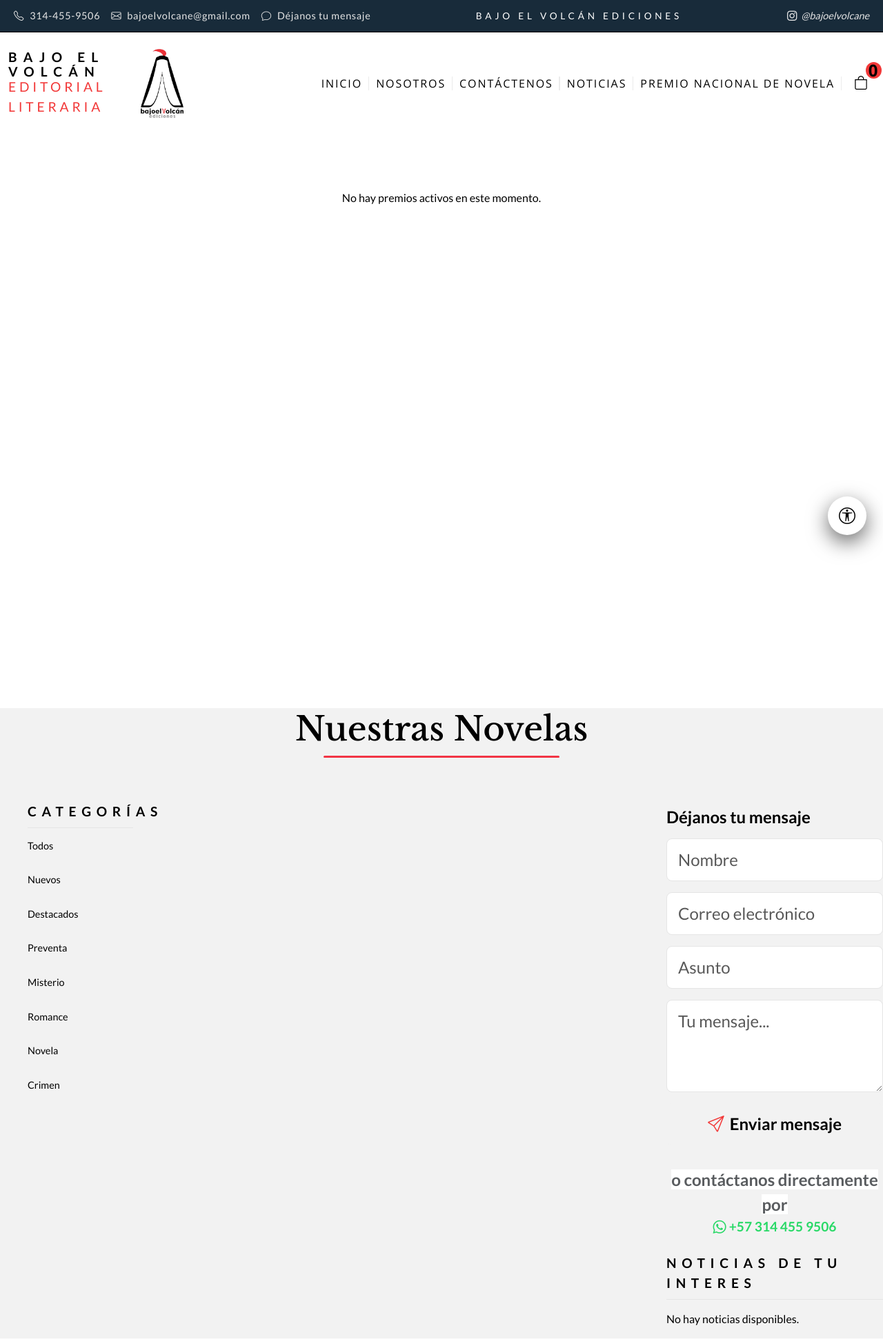
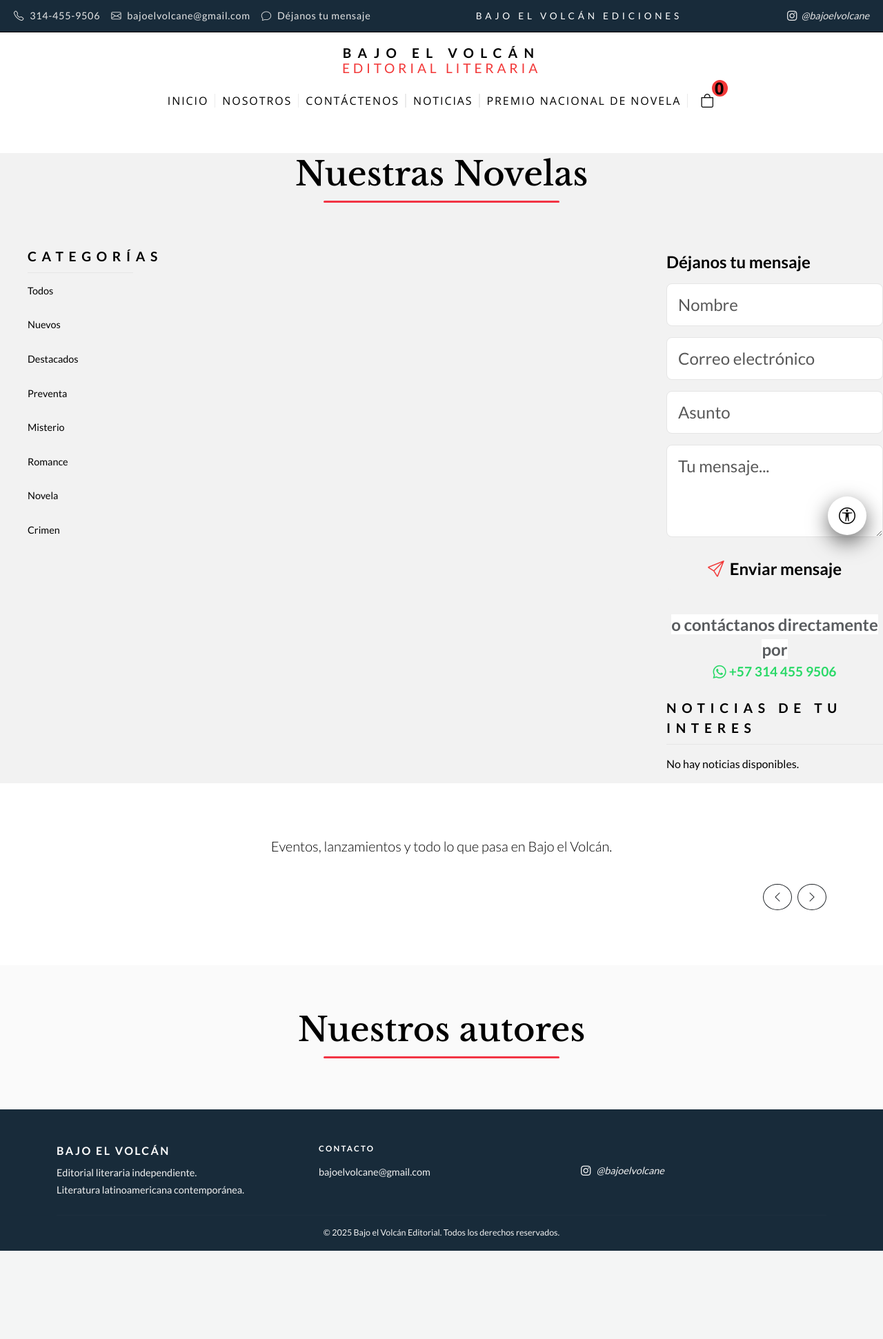
Before and after one commit to albert-amado/Bajo-el-volc-n-ediciones-Django, a Django app: template home/templates/home/index.html in a window 1280 px wide. Shown: the top 1942 px of the page at 69% size. After the commit the page ends 1814 px from the top, so only its background shows below. Run offline with Django 5.2, Linux system fonts and the light colour scheme; the template is opened without the code that fills it, so the values that code supplies are empty; some web fonts are replaced.

Commit message:
fix: cambiamos barra de navegacion

```diff
--- a/core/templates/includes/navbar.html
+++ b/core/templates/includes/navbar.html
@@ -1,9 +1,11 @@
 {% load static %}
 <nav class="navbar navbar-expand-lg navbar-light bev-navbar sticky-top">
-  <div class="container-fluid bev-navbar-inner">
+  <!-- 1. Agregamos 'flex-lg-column' y 'align-items-center' para apilar y centrar en escritorio -->
+  <div class="container-fluid bev-navbar-inner flex-lg-column align-items-center">
 
     <!-- Marca de escritorio (Texto) -->
-    <div class="d-none d-lg-flex flex-column align-items-start bev-navbar-brand-text">
+    <!-- 2. Cambiamos 'align-items-start' por 'align-items-center', agregamos 'w-100' y un margen inferior (mb-lg-2) -->
+    <div class="d-none d-lg-flex flex-column align-items-center text-center w-100 mb-lg-2 bev-navbar-brand-text">
       <span class="bev-brand-main">BAJO EL VOLCÁN</span>
       <span class="bev-brand-sub">Editorial Literaria</span>
     </div>
@@ -26,14 +28,12 @@
       <span class="navbar-toggler-icon"></span>
     </button>
 
-    <!-- Logo central para pantallas grandes -->
-    <a class="navbar-brand mx-auto d-none d-lg-block" href="{% url 'equipo:nosotros' %}">
-      <img src="{% static 'assets/img/ui/logo.webp' %}" alt="Bajo el Volcán" class="bev-logo-mobile" />
-    </a>
 
     <!-- Elementos del menú colapsables -->
-    <div class="collapse navbar-collapse" id="navbarMenu">
-      <ul class="navbar-nav ms-lg-auto align-items-lg-center gap-lg-1">
+    <!-- 3. Agregamos 'w-100' y 'justify-content-center' al contenedor del menú -->
+    <div class="collapse navbar-collapse w-100 justify-content-center" id="navbarMenu">
+      <!-- 4. Cambiamos 'ms-lg-auto' por 'mx-auto' y 'justify-content-center' para que el <ul> quede en el centro -->
+      <ul class="navbar-nav mx-auto align-items-lg-center justify-content-center gap-lg-1">
 
         <!-- Inicio -->
         <li class="nav-item bev-nav-item">
--- a/home/templates/home/index.html
+++ b/home/templates/home/index.html
@@ -19,9 +19,10 @@
 {% endblock %}
 {% block content %}
 <main>
-    {% include "noticias/premios_carrusel.html" %}
     {% include "includes/carrusel_hero.html" %}
     {% include "catalogo/includes/libros_seccion.html" %}
+    <!--{% include "noticias/premios_carrusel.html" %}-->
+    {% include "noticias/listado_inicio.html" %}
     {% include "home/seccion_autores.html" %}
 </main>
 {% endblock %}
--- /dev/null
+++ b/noticias/templates/noticias/listado_inicio.html
@@ -0,0 +1,96 @@
+<section class="py-5 bg-white">
+  <div class="container">
+    <div class="row mb-4">
+      <div class="col-lg-8 mx-auto text-center">
+        <div class="bev-divider mx-auto mb-4"></div>
+        <p class="lead bev-lead">
+          Eventos, lanzamientos y todo lo que pasa en Bajo el Volcán.
+        </p>
+      </div>
+    </div>
+
+    <div class="d-flex justify-content-end gap-2 mb-3">
+      <button type="button" class="btn btn-outline-dark rounded-circle" id="noticiasPrev" aria-label="Noticias anteriores">
+        <i class="bi bi-chevron-left"></i>
+      </button>
+      <button type="button" class="btn btn-outline-dark rounded-circle" id="noticiasNext" aria-label="Noticias siguientes">
+        <i class="bi bi-chevron-right"></i>
+      </button>
+    </div>
+
+    <div class="bev-carrusel-noticias" id="noticiasCarrusel">
+      {% for noticia in noticias %}
+        <div class="bev-noticia-item">
+          <a href="{% url 'noticias:detalle' noticia.slug %}?origen=index" class="text-decoration-none d-block h-100">
+            <div class="bev-noticia-card card h-100 shadow-sm overflow-hidden">
+              <div class="bev-noticia-img position-relative">
+                {% if noticia.imagen %}
+                  <img src="{{ noticia.imagen.url }}" alt="{{ noticia.titulo }}" class="w-100 object-fit-cover" loading="lazy" />
+                {% else %}
+                  <div class="bev-img-placeholder d-flex align-items-center justify-content-center bg-light">
+                    <i class="bi bi-newspaper fs-1 text-secondary"></i>
+                  </div>
+                {% endif %}
+                <span class="bev-categoria-badge bev-cat-{{ noticia.categoria|lower }} position-absolute top-0 start-0 m-3 badge">
+                  {{ noticia.get_categoria_display }}
+                </span>
+              </div>
+              <div class="bev-noticia-body card-body p-4 text-start">
+                <p class="bev-noticia-fecha mb-2 text-muted small">
+                  <i class="bi bi-calendar3 me-1"></i>{{ noticia.fecha }}
+                </p>
+                <h5 class="bev-noticia-titulo mb-2 fw-bold">
+                  {{ noticia.titulo|default:"Sin título" }}
+                </h5>
+                <p class="bev-noticia-resumen mb-0">
+                  {{ noticia.resumen|default:"Sin resumen disponible."|truncatechars:90 }}
+                </p>
+                <p class="bev-noticia-cta mb-0 mt-3 fw-bold">
+                  Conoce más <i class="bi bi-arrow-right-short" aria-hidden="true"></i>
+                </p>
+              </div>
+            </div>
+          </a>
+        </div>
+      {% endfor %}
+    </div>
+  </div>
+</section>
+
+<style>
+  .bev-carrusel-noticias {
+    display: flex;
+    flex-wrap: nowrap;
+    overflow-x: auto;
+    gap: 1.5rem;
+    padding-bottom: 1rem;
+    scroll-snap-type: x proximity;
+    -webkit-overflow-scrolling: touch;
+  }
+  .bev-carrusel-noticias .bev-noticia-item {
+    flex: 0 0 320px;
+    scroll-snap-align: start;
+  }
+  .bev-carrusel-noticias .bev-noticia-img img,
+  .bev-carrusel-noticias .bev-img-placeholder {
+    height: 220px;
+  }
+</style>
+
+<script>
+  (function () {
+    const carrusel = document.getElementById("noticiasCarrusel");
+    const btnPrev = document.getElementById("noticiasPrev");
+    const btnNext = document.getElementById("noticiasNext");
+    if (!carrusel || !btnPrev || !btnNext) return;
+
+    const distancia = 344; // 320px tarjeta + 24px gap
+
+    btnPrev.addEventListener("click", () =>
+      carrusel.scrollBy({ left: -distancia, behavior: "smooth" })
+    );
+    btnNext.addEventListener("click", () =>
+      carrusel.scrollBy({ left: distancia, behavior: "smooth" })
+    );
+  })();
+</script>
```
